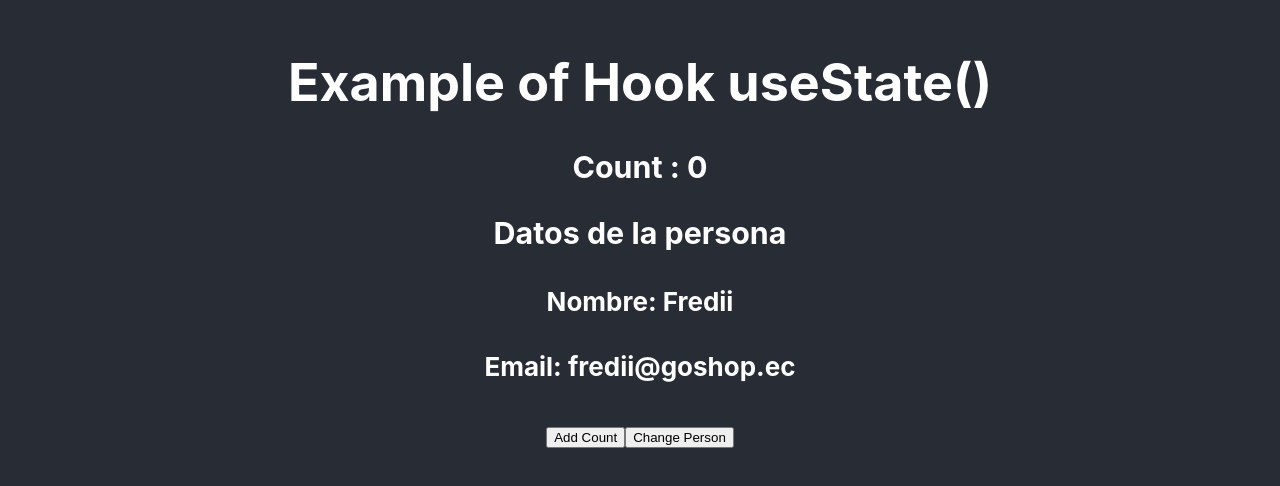
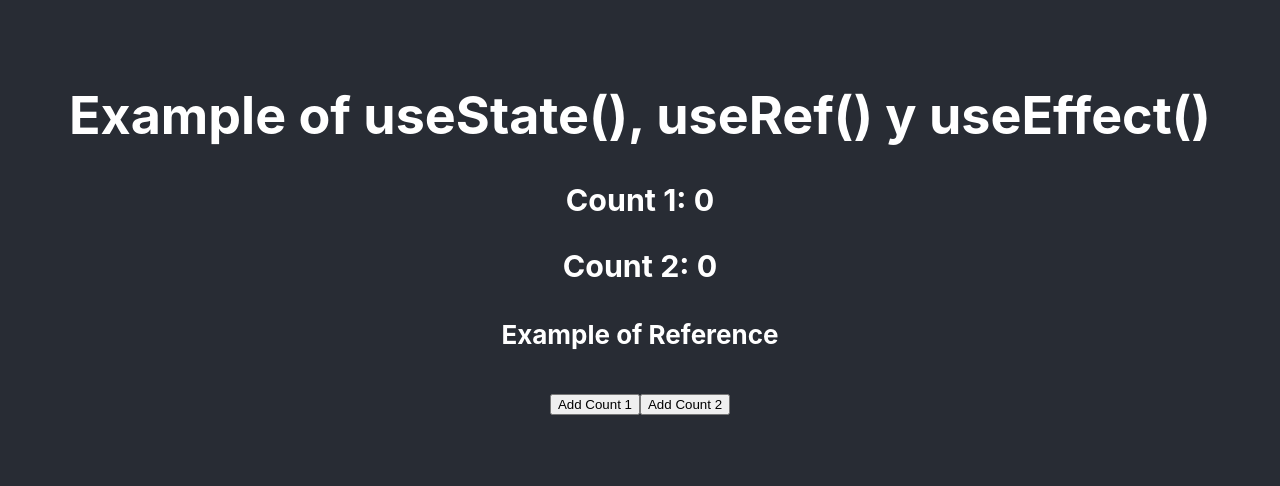
Before and after one commit to frediian/reactjs_performance, a React (Create React App) app: page / in a window 1280 px wide. Shown: the part 168-654 px from the top of the page. Built offline with nearby package versions, Linux system fonts and the light colour scheme.

Commit message:
example 2 hooks, useRef()

```diff
--- a/src/App.js
+++ b/src/App.js
@@ -1,5 +1,6 @@
 import './App.css';
-import Example1 from './hooks/Example1';
+import Example2 from './hooks/Example2';
+// import Example1 from './hooks/Example1';
 // import ContactListComponent from './components/container/contact_list';
 // import TaskListComponent from './components/container/task_list';
 // import GreetingF from './components/pure/greetingF';
@@ -14,7 +15,8 @@ function App() {
         {/* <GreetingF name="Fred" /> */}
         {/* <TaskListComponent /> */}
         {/* <ContactListComponent /> */}
-        <Example1 />
+        {/* <Example1 /> */}
+        <Example2 />
       </header>
     </div>
   );
--- /dev/null
+++ b/src/hooks/Example2.jsx
@@ -0,0 +1,45 @@
+import React, {useState, useRef, useEffect} from 'react';
+
+const Example2 = () => {
+
+    const [count1, setCount1] = useState(0);
+    const [count2, setCount2] = useState(0);
+
+    const myRef = useRef();
+
+    function addCount1 (){
+        setCount1(count1 +1);
+    }
+
+    function addCount2 (){
+        setCount2(count2 +1);
+    }
+// useEffect
+    /* Case 1 */
+    useEffect(()=>{
+        console.log('Elementos');
+        console.log(myRef);
+    }
+
+    )
+
+    return (
+        <div>
+            <h1> Example of useState(), useRef() y useEffect() </h1>
+            <h3>Count 1: {count1} </h3>
+            <h3>Count 2: {count2} </h3>
+
+            <h4 ref={myRef}>
+                Example of Reference
+            </h4>
+
+            <div>
+                <button onClick={addCount1} > Add Count 1 </button>
+                <button onClick={addCount2} > Add Count 2 </button>
+            </div>
+
+        </div>
+    );
+}
+
+export default Example2;
```
